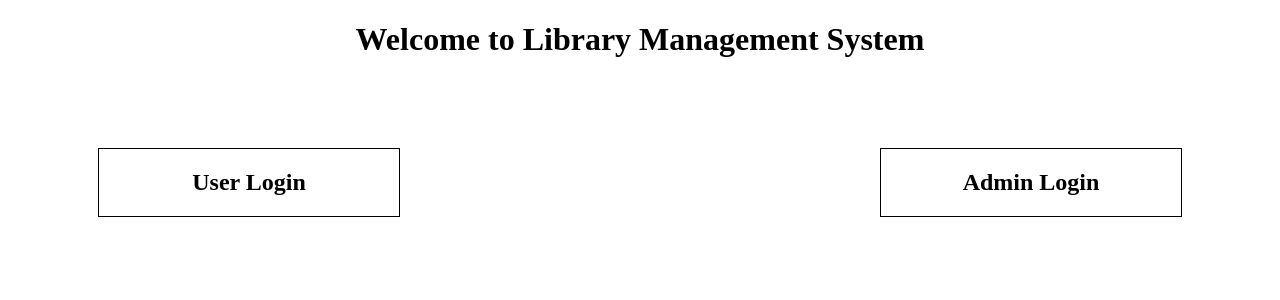
After one commit to ajdeshraj/library-management, a PHP site: page /welcome_page.html in a window 1280 px wide. The commit adds this page. Shown: the top 300 px of the page. Run offline with PHP 8.4, Linux system fonts and the light colour scheme.

Commit message:
Added welcome page

```diff
--- /dev/null
+++ b/welcome_page.html
@@ -0,0 +1,61 @@
+<!DOCTYPE html>
+<html>
+    <head>
+        <title>Welcome Page</title>
+        <meta charset="UTF-8">
+        <meta http-equiv="X-UA-Compatible" content="IE=edge">
+        <meta name="viewport" content="width=device-width, initial-scale=1.0">
+
+        <style>
+            .heading
+            {
+                width: 100%;
+                max-width: 100vw;
+            }
+            .heading h1
+            {
+                text-align: center;
+            }
+            .card-holder
+            {
+                display: flex;
+                justify-content: space-between;
+                flex-wrap: wrap;
+                margin: 90px;
+            }
+            .card-holder a
+            {
+                border: 1px solid black;
+                width: 300px;
+                display: flex;
+                flex-direction: column;
+                justify-content: center;
+            }
+            .card-holder a h2
+            {
+                text-align: center;
+            }
+            a
+            {
+                text-decoration: none;
+                color: black;
+            }
+        </style>
+    </head>
+    <body>
+        <div>
+            <div class="heading">
+                <h1>Welcome to Library Management System</h1>
+            </div>
+            <div class="card-holder">
+                <a href="login.php">
+                    <h2>User Login</h2>
+                </a>
+                <a href="admin_login.php">
+                    <h2>Admin Login</h2>
+                </a>
+            </div>
+        </div>
+
+    </body>
+</html>
```
Also changed, not shown: admin_dashboard.php (+12 -9 lines).
